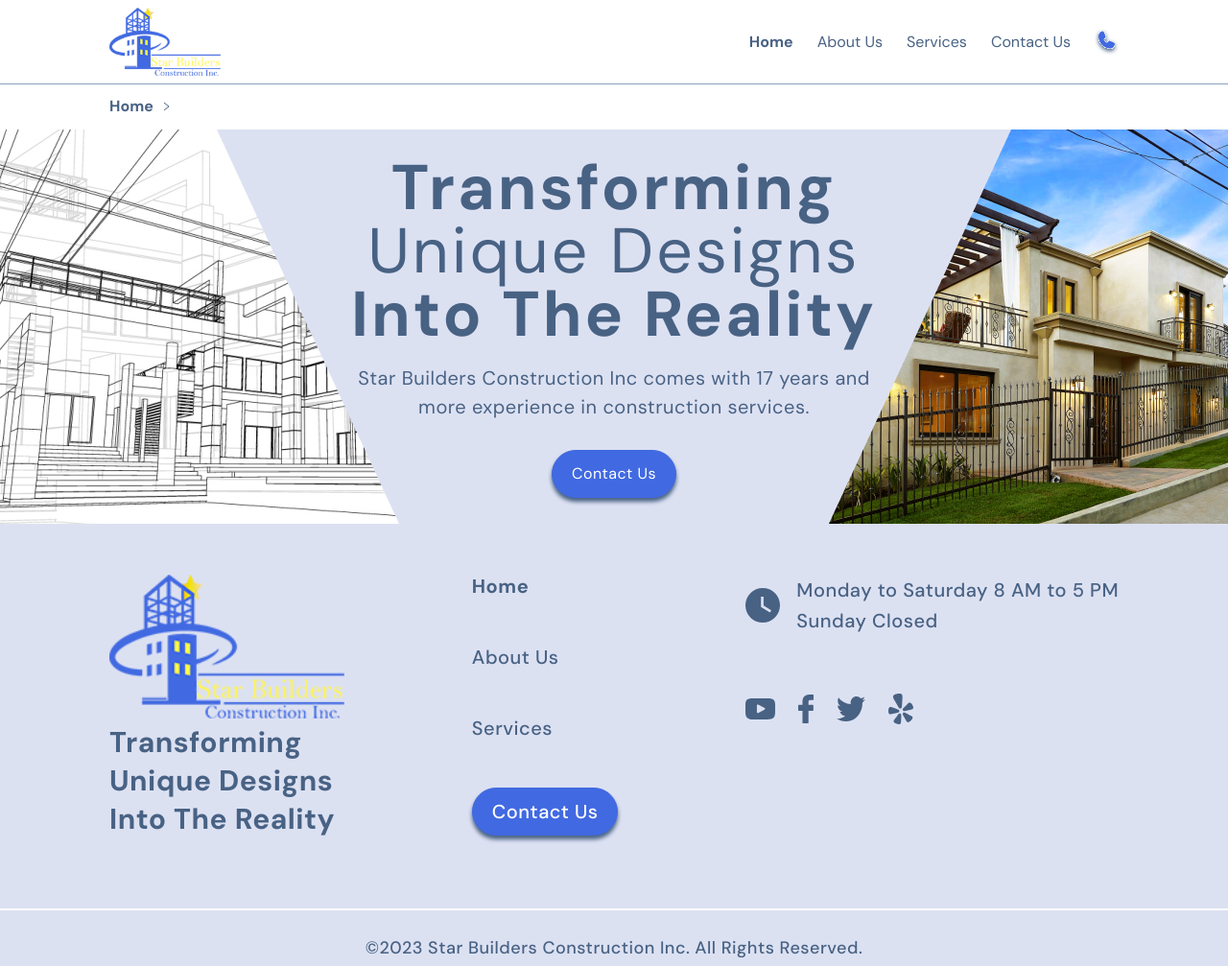
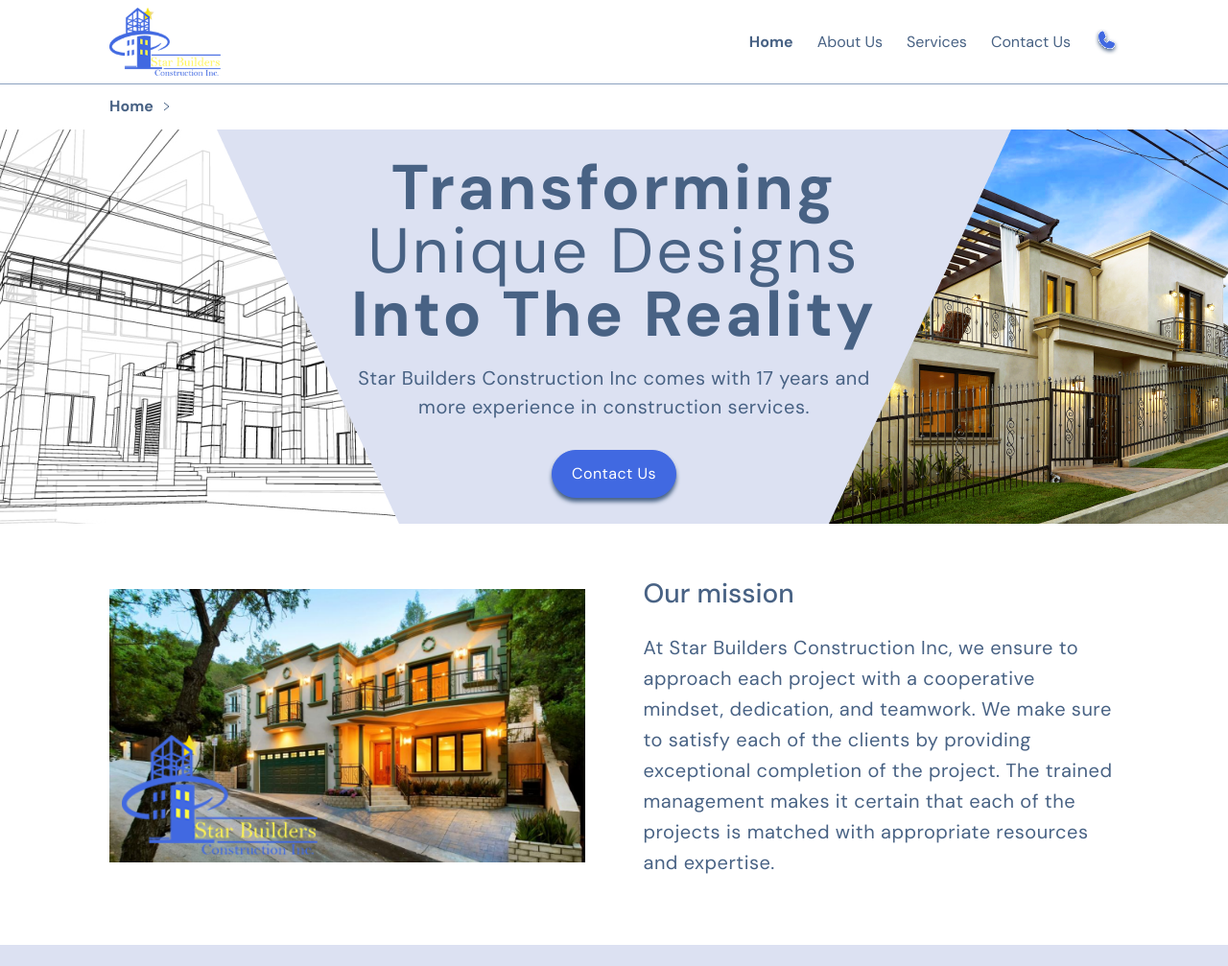
Before and after one commit to RomanBezuhlyi/Starbuildersca, a website: page src/html/index.html in a window 1280 px wide. Shown: the top 1007 px of the page at 96% size. Drawn offline with nearby package versions, Linux system fonts and the light colour scheme; files that its build step writes are made by us from their sources; files whose address does not match are found by name.

Commit message:
added mission section

```diff
--- /dev/null
+++ b/src/html/blocks/mission.html
@@ -0,0 +1,20 @@
+<section id="mission" class="mission-wrap">
+  <div class="container">
+    <div class="mission">
+      <div class="mission__img">
+        <img class="mission__img-bg" src="./img/mission.png" alt="" />
+        <img class="mission__img-logo" src="./img/logo.svg" alt="" />
+      </div>
+      <div class="mission__text">
+        <h4>Our mission</h4>
+        <p>
+          At Star Builders Construction Inc, we ensure to approach each project
+          with a cooperative mindset, dedication, and teamwork. We make sure to
+          satisfy each of the clients by providing exceptional completion of the
+          project. The trained management makes it certain that each of the
+          projects is matched with appropriate resources and expertise.
+        </p>
+      </div>
+    </div>
+  </div>
+</section>
--- a/src/html/index.html
+++ b/src/html/index.html
@@ -10,7 +10,7 @@
   </head>
   <body>
     @@include('blocks/header.html')
-    <main>@@include('blocks/hero.html')</main>
+    <main>@@include('blocks/hero.html')@@include('blocks/mission.html')</main>
     @@include('blocks/footer.html')
     <script src="./js/index.bundle.js"></script>
   </body>
--- /dev/null
+++ b/src/scss/blocks/_mission.scss
@@ -0,0 +1,56 @@
+.mission-wrap {
+  padding: 57px 0 70px 0;
+  @media (max-width: 991px) {
+    @include flex(column, center, center);
+    padding: 30px 0 33px 0;
+  }
+}
+.mission {
+  @include flex(row, flex-start, center);
+  gap: 61px;
+  @media (max-width: 991px) {
+    gap: 20px;
+  }
+  @media (max-width: 480px) {
+    @include flex(column, center, center);
+    gap: 10px;
+  }
+  &__img {
+    position: relative;
+    width: 50%;
+    height: auto;
+    overflow: hidden;
+    @media (max-width: 480px) {
+      width: 100%;
+    }
+    &-bg {
+      width: 100%;
+      height: 100%;
+      object-fit: cover;
+    }
+    &-logo {
+      position: absolute;
+      left: 13px;
+      bottom: 13px;
+      width: 204px;
+      height: 125px;
+      @media (max-width: 991px) {
+        width: 58px;
+        height: 36px;
+      }
+    }
+  }
+  &__text {
+    width: 50%;
+    @media (max-width: 991px) {
+      width: 100%;
+    }
+    h4 {
+      text-align: left;
+      margin-bottom: 24px;
+      @media (max-width: 991px) {
+        margin-bottom: 8px;
+      }
+    }
+  }
+}
```
Also changed, not shown: build/css/main.css, build/img/mission.png (added), build/index.html, src/img/mission.png (added).
